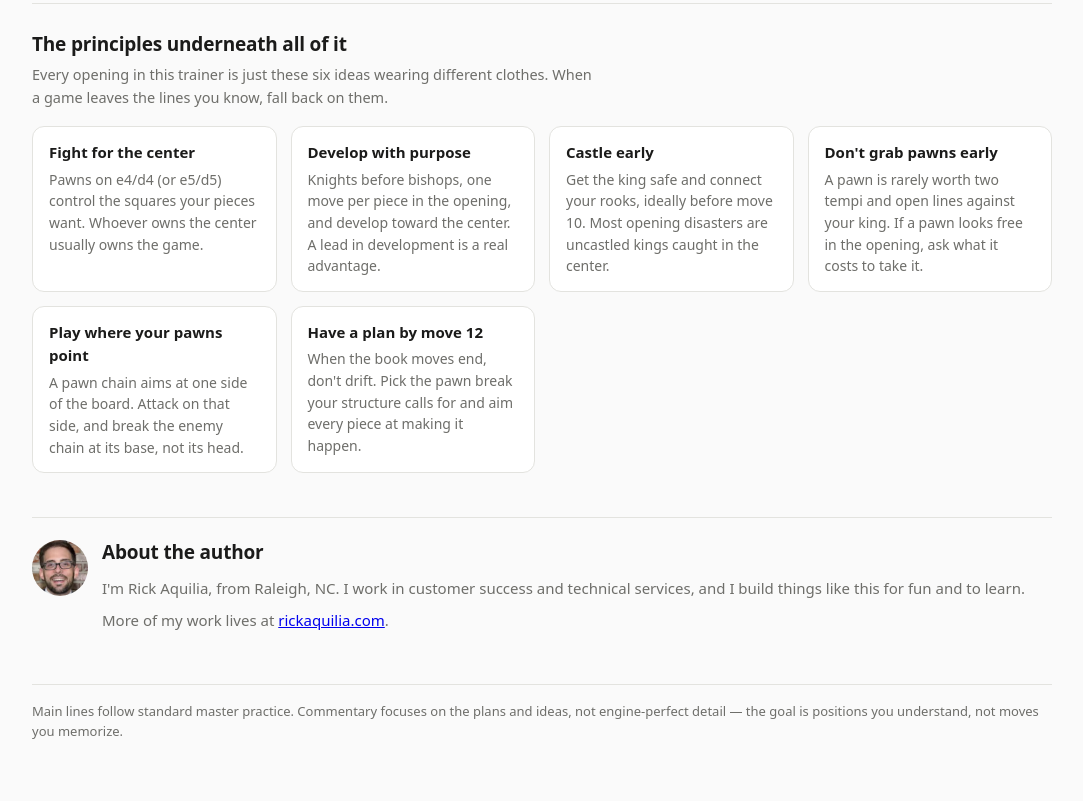
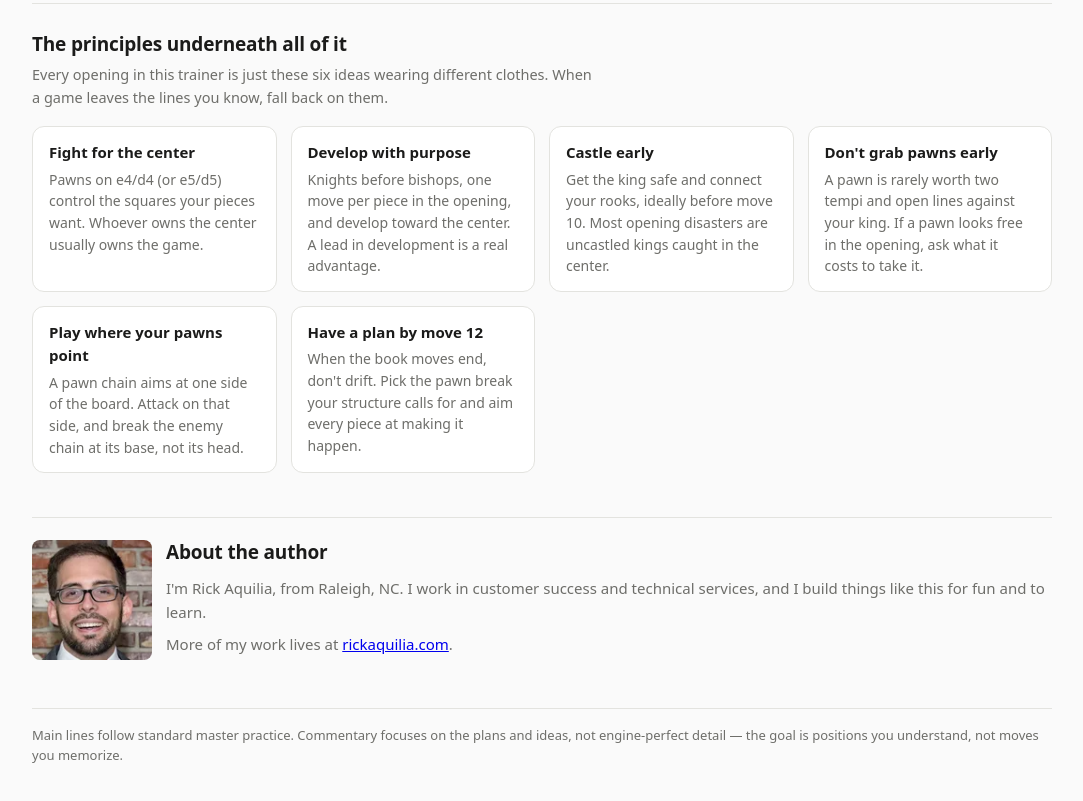
Before and after one commit to rickaquilia/chess-openings-trainer, a plain HTML site: page index.html in a window 1280 px wide. Shown: the part 1709-2510 px from the top of the page, without its empty margins (98-1181 px from the left). Drawn offline with Linux system fonts and the light colour scheme.

Commit message:
Make author photo 120px square

```diff
--- a/index.html
+++ b/index.html
@@ -197,7 +197,7 @@
       .principles .item p { margin: 0; font-size: 14px; color: var(--muted); }
       footer { margin-top: 44px; color: var(--muted); font-size: 13px; border-top: 1px solid var(--line); padding-top: 16px; }
       .author { margin-top: 44px; border-top: 1px solid var(--line); padding-top: 20px; display: flex; gap: 14px; align-items: flex-start; }
-      .author-photo { width: 56px; height: 56px; border-radius: 50%; object-fit: cover; flex: none; margin-top: 2px; }
+      .author-photo { width: 120px; height: 120px; border-radius: 8px; object-fit: cover; flex: none; margin-top: 2px; }
       .author h2 { margin: 0 0 8px; font-size: 19px; }
       .author p { margin: 0 0 8px; font-size: 15px; color: var(--muted); line-height: 1.6; }
     </style>
@@ -313,7 +313,7 @@
       </section>
 
       <section class="author">
-        <img class="author-photo" src="images/rick-aquilia.webp" alt="Rick Aquilia" width="56" height="56">
+        <img class="author-photo" src="images/rick-aquilia.webp" alt="Rick Aquilia" width="120" height="120">
         <div>
           <h2>About the author</h2>
           <p>I'm Rick Aquilia, from Raleigh, NC. I work in customer success and technical services, and I build things like this for fun and to learn.</p>
```
